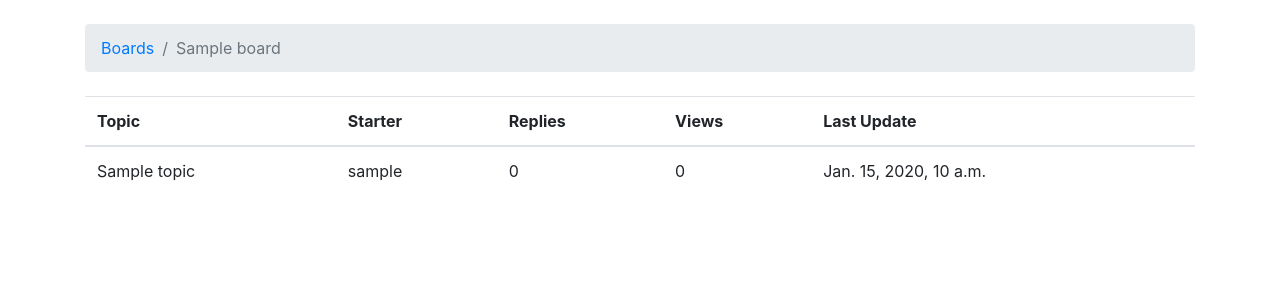
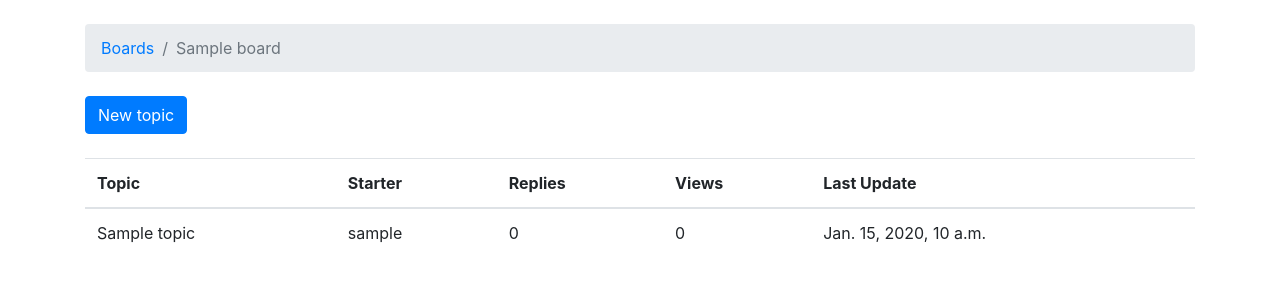
Before and after one commit to acascell/django-boards, a Django app: template myproject/templates/topics.html in a window 1280 px wide. Shown: the part 56-356 px from the top of the page. Run offline with Django 4.2, Linux system fonts and the light colour scheme; the template is opened without the code that fills it: most values are stand-ins (such as "Sample title", 1, 10 or a date in 2020); some libraries are stand-ins or nearby versions.

Commit message:
created new topic button

```diff
--- a/myproject/templates/topics.html
+++ b/myproject/templates/topics.html
@@ -10,6 +10,9 @@
 {% endblock %}
 
 {% block content %}
+  <div class="mb-4">
+    <a href="{% url 'new_topic' board.pk %}" class="btn btn-primary">New topic</a>
+  </div>
   <table class="table">
     <thead class="thead-inverse">
       <tr>
```
